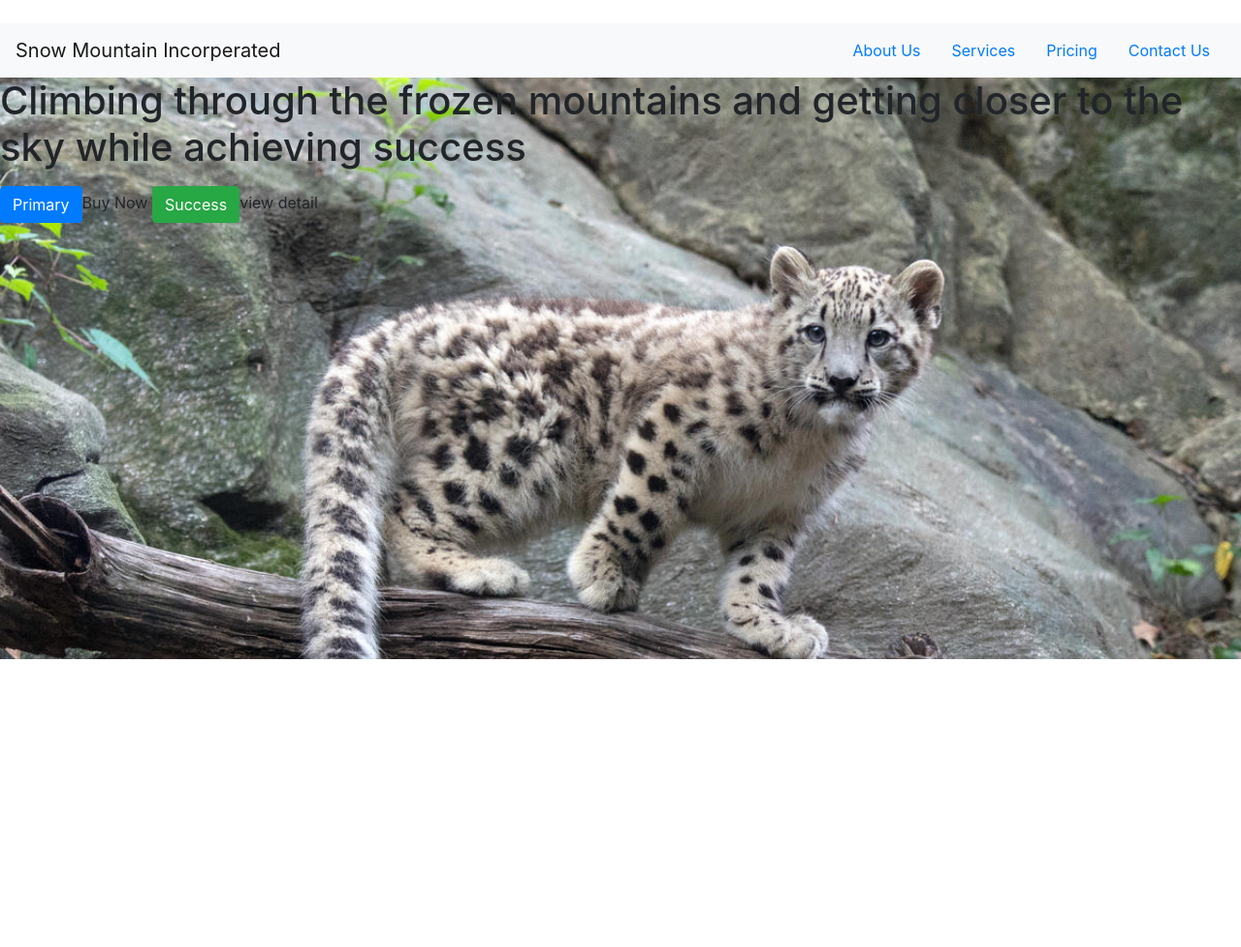
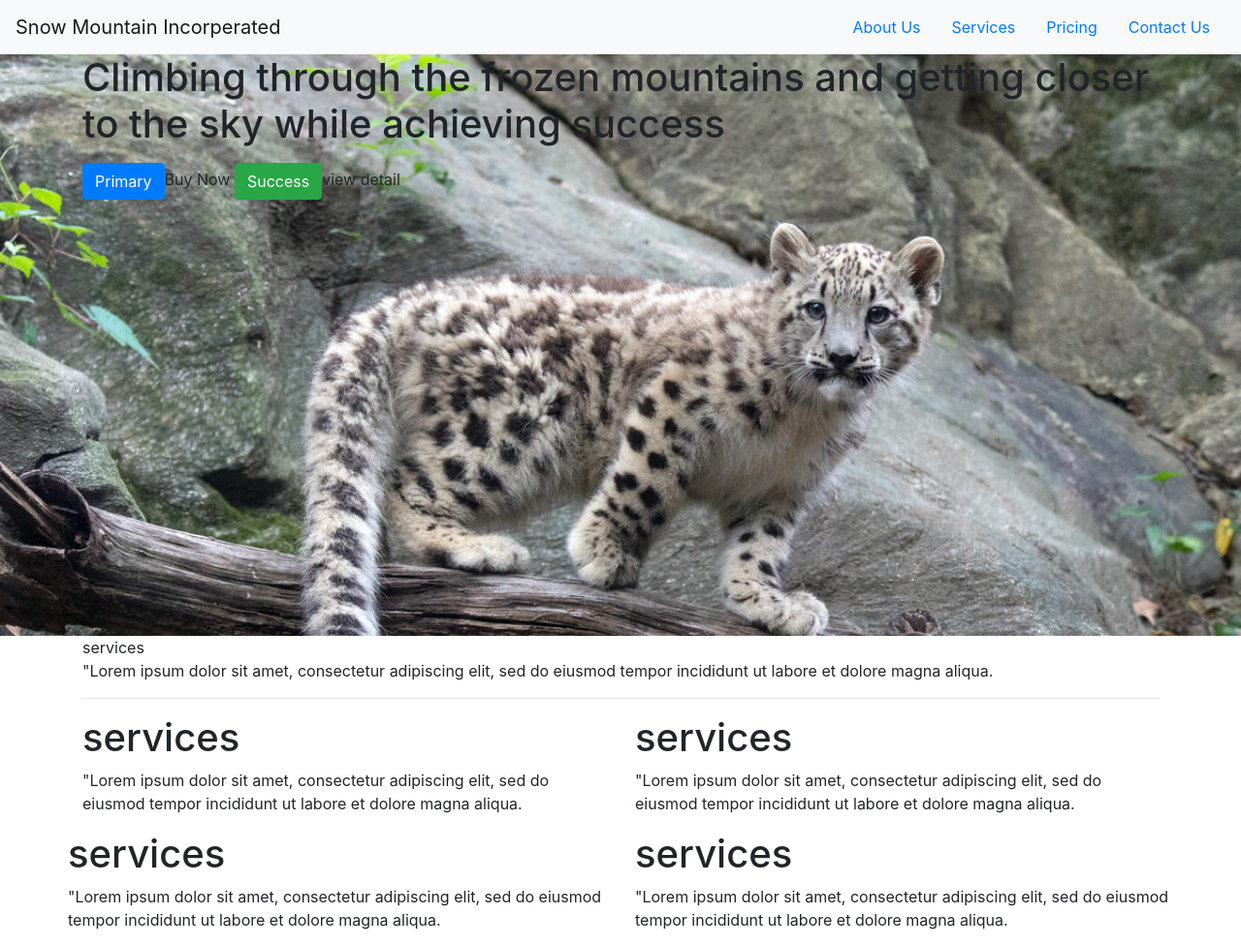
Before and after one commit to Wayleom/hello-world, a plain HTML site: page index.html in a window 1280 px wide. Shown: the whole page at 97% size. Before the commit the page ends 800 px from the top, so only its background shows below. Drawn offline with nearby package versions, Linux system fonts and the light colour scheme.

Commit message:
services

```diff
--- a/index.html
+++ b/index.html
@@ -1,6 +1,7 @@
 <!DOCTYPE html>
     <html>
         <head>
+            <link href="https://fonts.googleapis.com/css?family=Crete+Round" rel="stylesheet">
             <link rel="stylesheet" href="https://stackpath.bootstrapcdn.com/bootstrap/4.1.3/css/bootstrap.min.css" integrity="sha384-MCw98/SFnGE8fJT3GXwEOngsV7Zt27NXFoaoApmYm81iuXoPkFOJwJ8ERdknLPMO" crossorigin="anonymous">
             <title> my blog </title>
             <link rel="stylesheet" type="text/css" href="style.css">
@@ -11,16 +12,6 @@
                 <script src="https://stackpath.bootstrapcdn.com/bootstrap/4.1.3/js/bootstrap.min.js" integrity="sha384-ChfqqxuZUCnJSK3+MXmPNIyE6ZbWh2IMqE241rYiqJxyMiZ6OW/JmZQ5stwEULTy" crossorigin="anonymous"></script>
 
 
-                <!--navbar-->
-
-                <!--Header-->
-                <div id="header" class="header">
-                    <div class="slideshow-container">
-                        <div class="myimage">
-                            <img src="">
-                        </div>
-                    </div>
-                </div>
                 <!--Navbar-->
 
                 <nav class="navbar navbar-expand-lg navbar-light bg-light">
@@ -52,7 +43,7 @@
 
                 <!--Header-->
                 <header class="d-flex align-items-container">
-
+                <div class="container">
                     <div>
 
                         <h1> Climbing through the frozen mountains and getting closer to the sky while achieving success </h1>
@@ -63,6 +54,33 @@
                     </div>
                 </header>
 
+                <!--services-->
+                <section class="services container">
+                    <u1> services </u1>
+                    <p>"Lorem ipsum dolor sit amet, consectetur adipiscing elit, sed do eiusmod tempor incididunt ut labore et dolore magna aliqua.</p>
+                    <hr>
+                    <div class="row">
+                        <div class="col">
+                    <h1> services </h1>
+                    <p>"Lorem ipsum dolor sit amet, consectetur adipiscing elit, sed do eiusmod tempor incididunt ut labore et dolore magna aliqua.</p>
+                        </div>
+
+                    <div class="col">
+                    <h1> services </h1>
+                    <p>"Lorem ipsum dolor sit amet, consectetur adipiscing elit, sed do eiusmod tempor incididunt ut labore et dolore magna aliqua.</p>
+                    </div>
+                    <div class="row">
+                        <div class="col">
+                    <h1> services </h1>
+                    <p>"Lorem ipsum dolor sit amet, consectetur adipiscing elit, sed do eiusmod tempor incididunt ut labore et dolore magna aliqua.</p>
+                        </div>
+
+                    <div class="col">
+                    <h1> services </h1>
+                    <p>"Lorem ipsum dolor sit amet, consectetur adipiscing elit, sed do eiusmod tempor incididunt ut labore et dolore magna aliqua.</p>
+                    </div>
+                </section>
+
             </body>
 
     </html>
```
